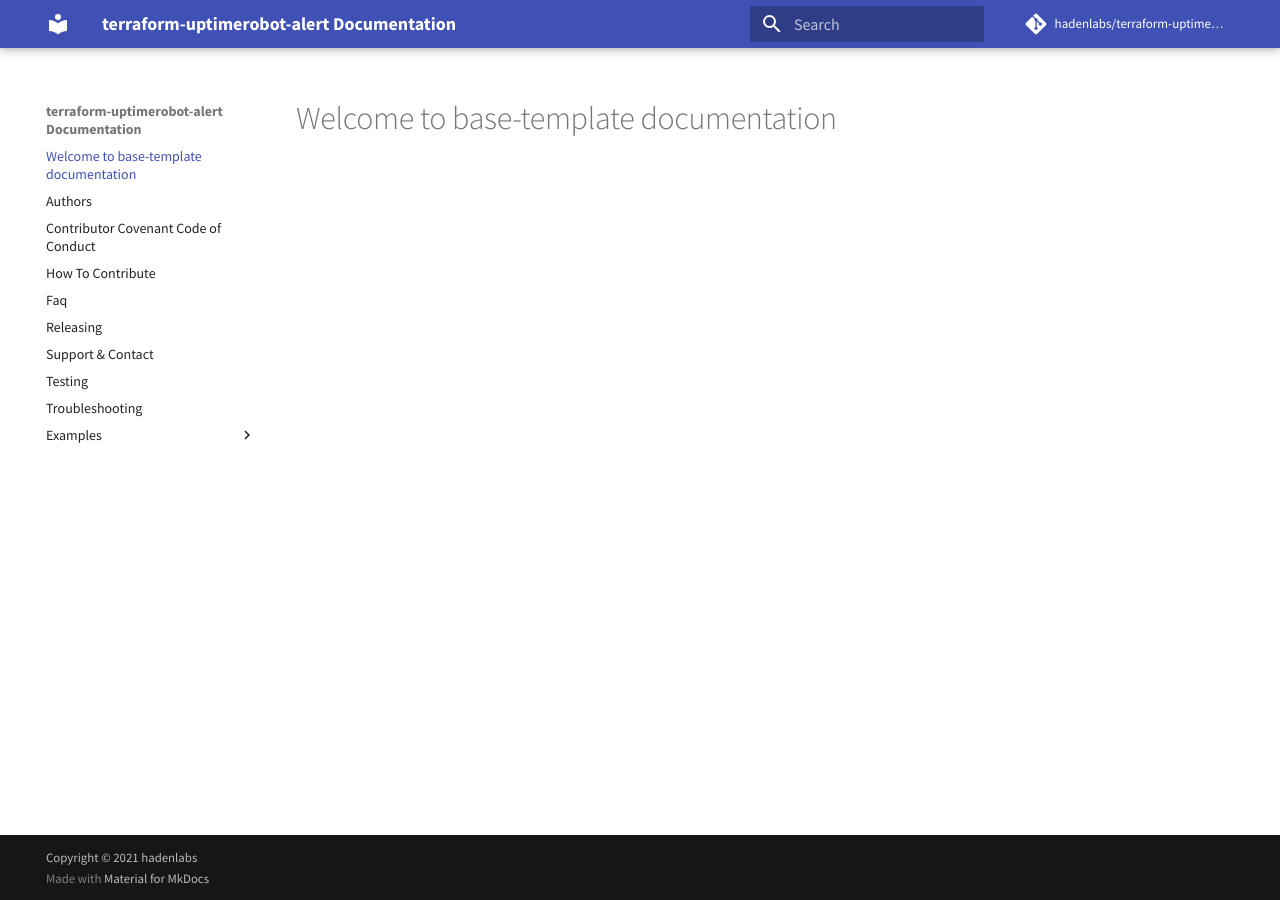
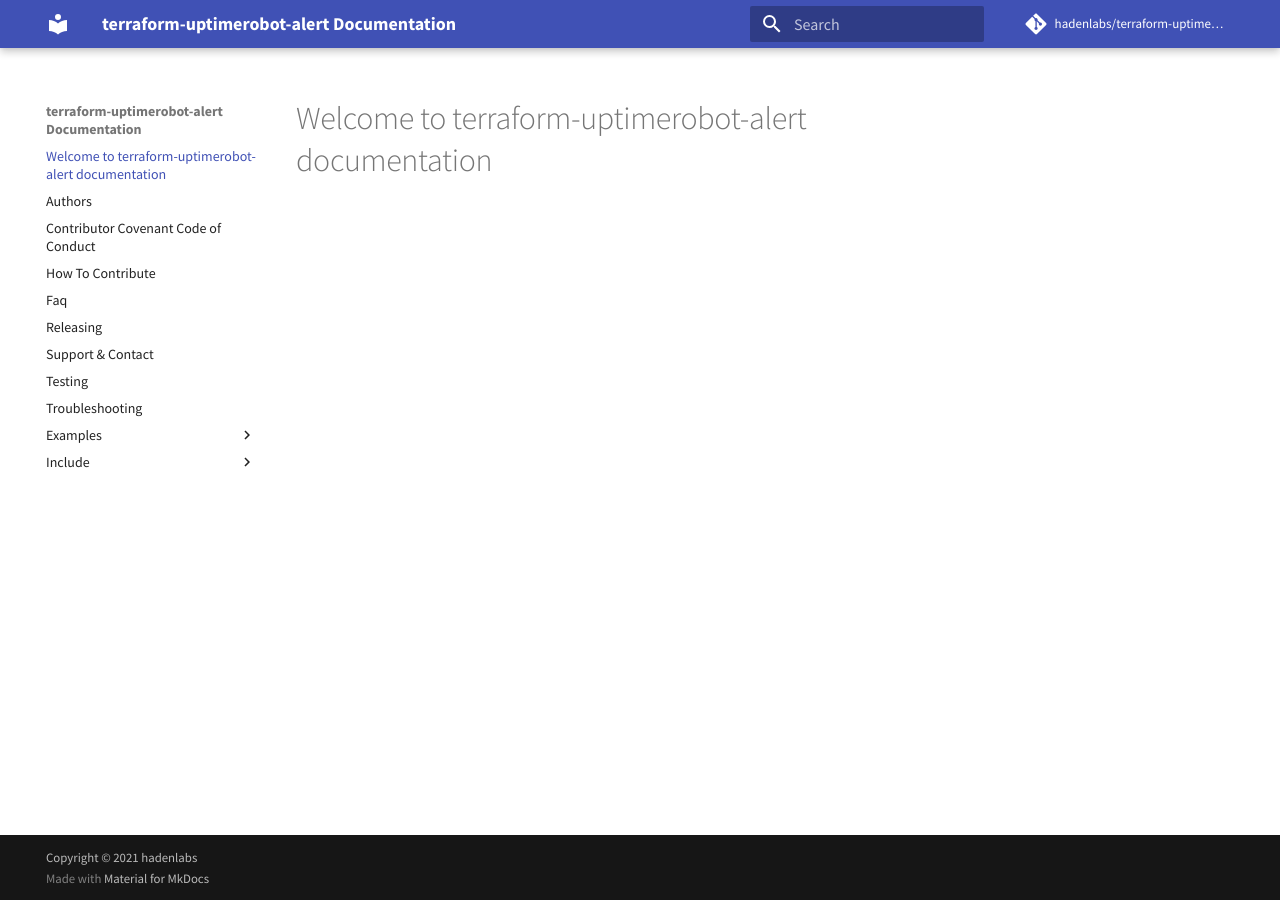
Before and after one commit to hadenlabs/terraform-uptimerobot-alert, an MkDocs documentation site: the page built from docs/index.md, in a window 1280 px wide. Built offline with MkDocs 1.6.1 and Material for MkDocs 9.7.7, drawn with Linux system fonts in a browser that asks for light colours; comment, search, counter and statistics services are not loaded.

Commit message:
docs: implement documentation (#1)

```diff
--- a/docs/index.md
+++ b/docs/index.md
@@ -1 +1 @@
-# Welcome to base-template documentation
+# Welcome to terraform-uptimerobot-alert documentation
--- a/docs/releasing.md
+++ b/docs/releasing.md
@@ -2,7 +2,7 @@
 
 ## Bump a new version
 
-Make a new version of base-template in the following steps:
+Make a new version of terraform-uptimerobot-alert in the following steps:
 
 - Make sure everything is commit to github.com.
 - Update `CHANGELOG.md` with the next version.
```
Also changed, not shown: docs/contributing.md (+4 -4 lines), docs/include/terraform.md (added, +25 -0 lines), docs/include/targets.md (added).
